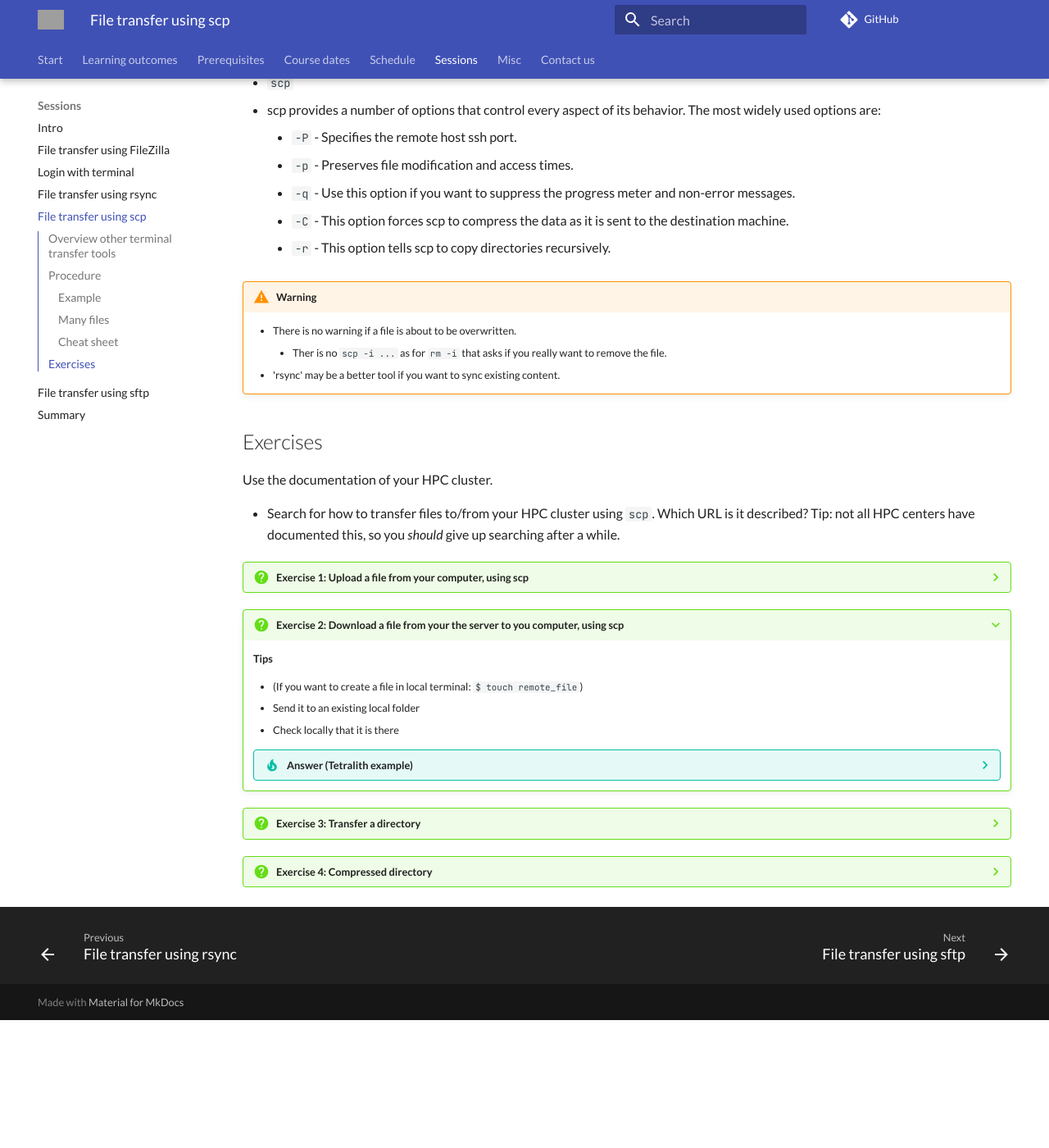
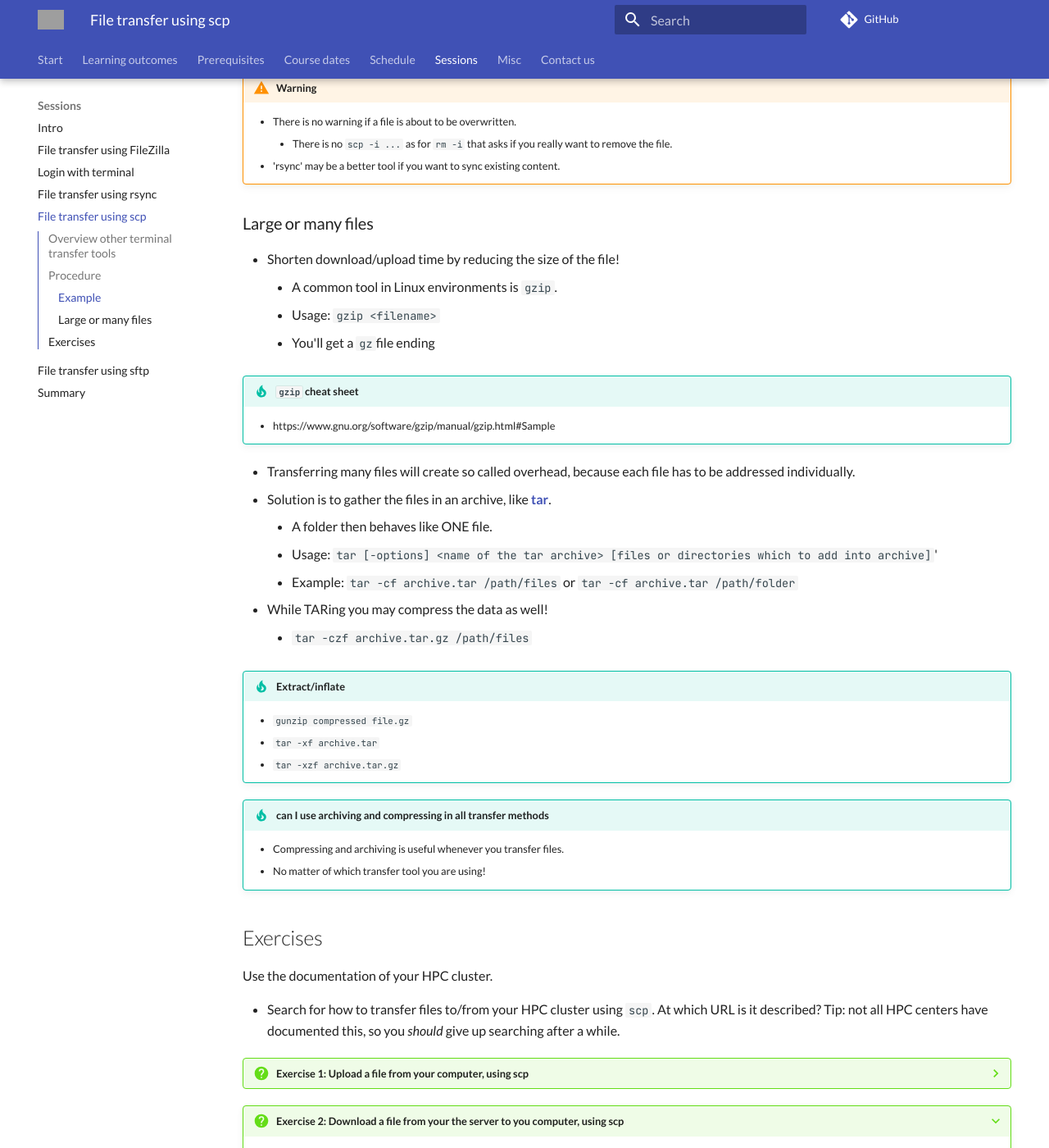
Before and after one commit to UPPMAX/naiss_file_transfer_course, an MkDocs documentation site: the page built from docs/sessions/scp/README.md, in a window 1280 px wide and 1400 px high, scrolled down 2147 px. Shown: the whole window at 82% size. Built offline with MkDocs 1.6.1 and Material for MkDocs 9.7.7, drawn with Linux system fonts in a browser that asks for light colours; comment, search, counter and statistics services are not loaded; before the commit the page ends 3391 px from its top, so only the background shows below that; some of the changed text lies outside the part shown; grey boxes are pictures that could not be loaded.

Commit message:
README.md scp exercises text

```diff
--- a/docs/sessions/scp/README.md
+++ b/docs/sessions/scp/README.md
@@ -143,18 +143,12 @@ scp sven@rackham.uppmax.uu.se:/home/sven/my_remote_file.txt /home/sven
 If asked, give your center's password.
 You can get rid of this prompt if you have setup SSH keys
 
-### Many files
 
-- Transferring many files will create so called overhead, because each file has to be addressed individually.
-- Solution is t o gather ather
-- zip
-- tar
+!!! tip "Cheat sheet for ``scp``"
 
-### Cheat sheet
+    - ``scp`` followed by none or any of the following option flags.
 
-- ``scp``
-
-- scp provides a number of options that control every aspect of its behavior. The most widely used options are:
+    - scp provides a number of options that control every aspect of its behavior. The most widely used options are:
 
     - ``-P`` - Specifies the remote host ssh port.
     - ``-p`` - Preserves file modification and access times.
@@ -165,14 +159,45 @@ You can get rid of this prompt if you have setup SSH keys
 !!! warning
 
     - There is no warning if a file is about to be overwritten.
-        - Ther is no ``scp -i ...`` as for ``rm -i`` that asks if you really want to remove the file.
+        - There is no ``scp -i ...`` as for ``rm -i`` that asks if you really want to remove the file.
     - 'rsync' may be a better tool if you want to sync existing content.
+
+### Large or many files
+
+- Shorten download/upload time by reducing the size of the file!
+    - A common tool in Linux environments is ``gzip``.
+    - Usage: ``gzip <filename>``
+    - You'll get a ``gz``file ending
+
+!!!- tip "``gzip`` cheat sheet"
+
+    - https://www.gnu.org/software/gzip/manual/gzip.html#Sample
+
+- Transferring many files will create so called overhead, because each file has to be addressed individually.
+- Solution is to gather the files in an archive, like [**tar**](https://en.wikipedia.org/wiki/Tar_(computing)).
+    - A folder then behaves like ONE file.
+    - Usage: ``tar [-options] <name of the tar archive> [files or directories which to add into archive]``'
+    - Example: ``tar -cf archive.tar /path/files`` or ``tar -cf archive.tar /path/folder``
+- While TARing you may compress the data as well!
+    - ``tar -czf archive.tar.gz /path/files``
+
+!!!- tip "Extract/inflate"
+
+    - ``gunzip compressed file.gz``
+    - ``tar -xf archive.tar``
+    - ``tar -xzf archive.tar.gz``
+
+
+!!!- tip "can I use archiving and compressing in all transfer methods"
+
+    - Compressing and archiving is useful whenever you transfer files.
+    - No matter of which transfer tool you are using!
 
 ## Exercises
 
 Use the documentation of your HPC cluster.
 
-- Search for how to transfer files to/from your HPC cluster using `scp`. Which URL is it described?
+- Search for how to transfer files to/from your HPC cluster using `scp`. At which URL is it described?
   Tip: not all HPC centers have documented this, so you *should* give up searching after a while.
 
 ???- question "Exercise 1: Upload a file from your computer, using scp"
@@ -193,13 +218,13 @@ Use the documentation of your HPC cluster.
         **Check on server that it is there**
         - ``$ ls ~/transfer``
 
-        - Video of Tetralith
+        - Video for Tetralith
 
 ???+ question "Exercise 2: Download a file from your the server to you computer, using scp"
 
     **Tips**
 
-    - (If you want to create a file in local terminal: ``$ touch remote_file``)
+    - (If you want to create a file in remote terminal: ``$ touch remote_file``)
     - Send it to an existing local folder
     - Check locally that it is there
 
@@ -214,16 +239,36 @@ Use the documentation of your HPC cluster.
         - ``$ ls``
         - (or in the File explorer)
 
-        - Video of Tetralith
+        - Video for Tetralith
 
-???- question "Exercise 3: Transfer a directory"
+???- question "Exercise 3: Download a directory with many files"
+
+    **Tips**
+
+    - Create 100 files REMOTELY in a directory with name ``many_files``
+        - ``$ mkdir many_files``
+        - ``$ cd many_files``
+        - ``$ touch my-file-{1..1000}.txt``
+    - Time the download of the directory, using ``time``, and the recursive option to include the files within the directory
+        - ``time scp ... ``.
 
     ???- tip "Answer (Tetralith example)"
 
-        Video of Tetralith
+        - ``time scp -r bjornc@rackham.uppmax.uu.se:~/test/many_files .``
 
-???- question "Exercise 4: Compressed directory"
+
+        - Video for Tetralith
+
+???- question "Exercise 4: Download the Compressed directory"
+
+    **Tips**
+
+    - Archive and zip the many_files directory
+    - Time the download of the compressed directory, using ``time``
+
 
     ???- tip "Answer (Tetralith example)"
 
-        Video of Tetralith
+        - ``time scp -r bjornc@rackham.uppmax.uu.se:~/test/many_files.tar.gz .``
+
+        - Video for Tetralith
```
